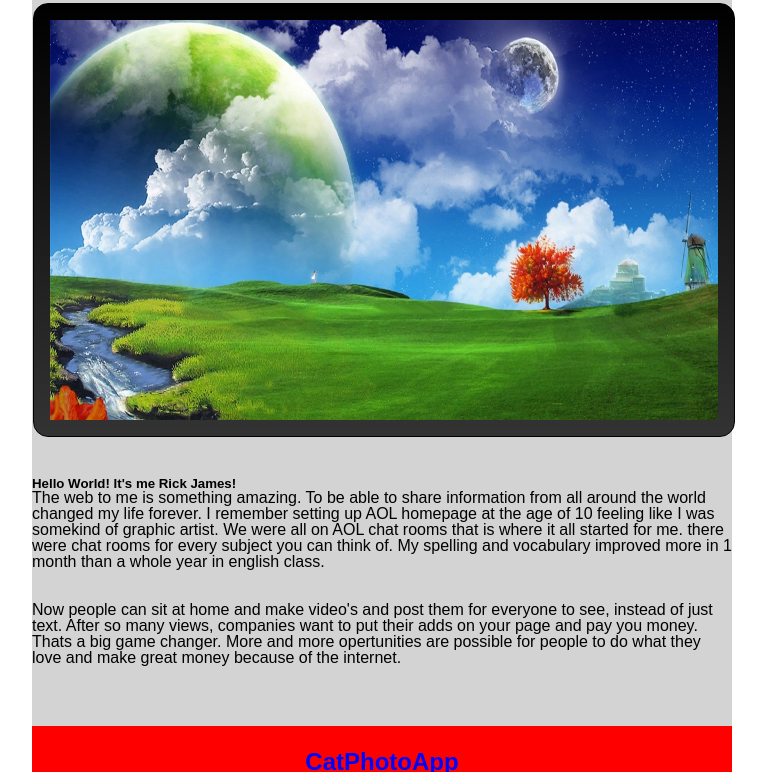
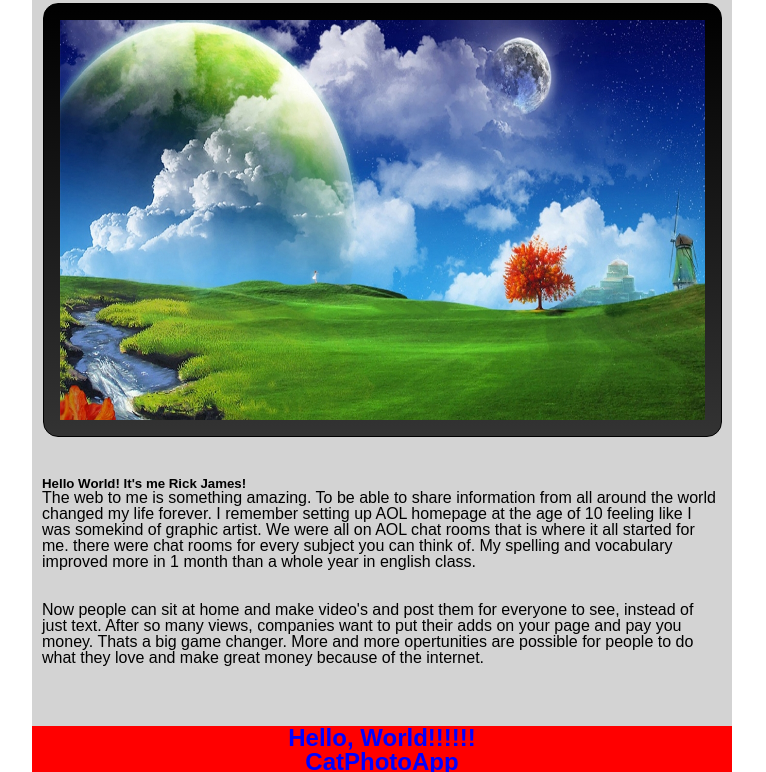
Before and after one commit to RickJames115/hello-world, a website: page public/index.html in a window 1280 px wide. Shown: the part 385-1157 px from the top of the page, without its empty margins (258-1024 px from the left). Drawn offline with Linux system fonts and the light colour scheme; grey boxes are pictures that could not be loaded.

Commit message:
added padding around text, moved style tag into head tag, adjusted picture width

```diff
--- a/public/index.html
+++ b/public/index.html
@@ -1,16 +1,15 @@
 <!DOCTYPE html>
-<style>
-    .blue-text {
-        color: blue;
-    }
-    .red-text {
-        color: red;
-    }
-</style>
-
-
 <html>
   <head lang="en">
+      <style>
+          .blue-text {
+              color: blue;
+          }
+
+          .red-text {
+              color: blue;
+          }
+      </style>
     <meta charset="UTF-8">
     <meta name="viewport" content="width=device-width, user-scalable=no, minimum-scale=1.0, maximum-scale=1.0">
     <title>hello world</title>
@@ -36,7 +35,7 @@
 
         <section class="About">
             <div id="divContent">
-                <img src="image/Landscape Built in a Dream Twitter Headers & Twitter Covers.jpg" height="400" width="668" />
+                <img src="image/Landscape Built in a Dream Twitter Headers & Twitter Covers.jpg" height="400" width="645" />
             </div>
             <h5>Hello World! It's me Rick James!</h5>
 
--- a/public/screen.css
+++ b/public/screen.css
@@ -100,10 +100,9 @@ nav ul li a.current, nav ul li a.current:hover {
     cursor:default;
 }
 .About {
-    width:700px;
+    width:680px;
     background:lightgray;
-    padding-bottom:60px;
-    padding-top:20px;
+    padding:20px 10px 60px 10px;
 
 }
 #divContent {
```
